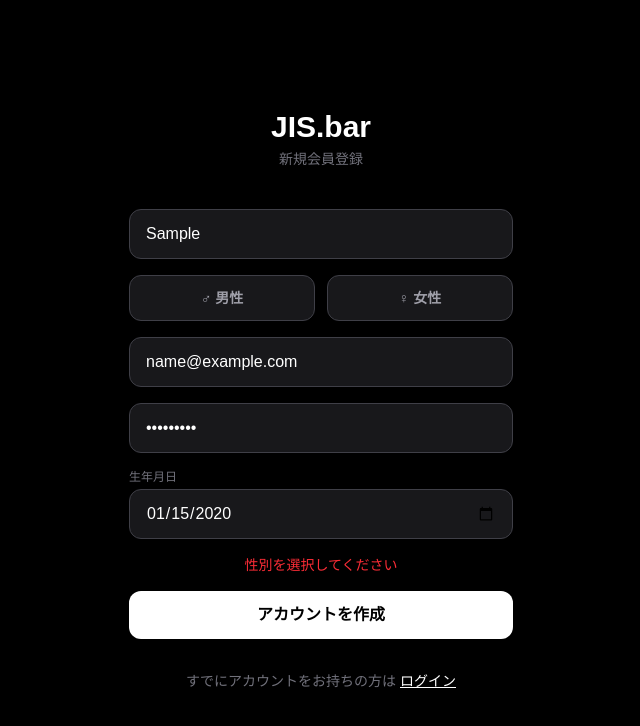
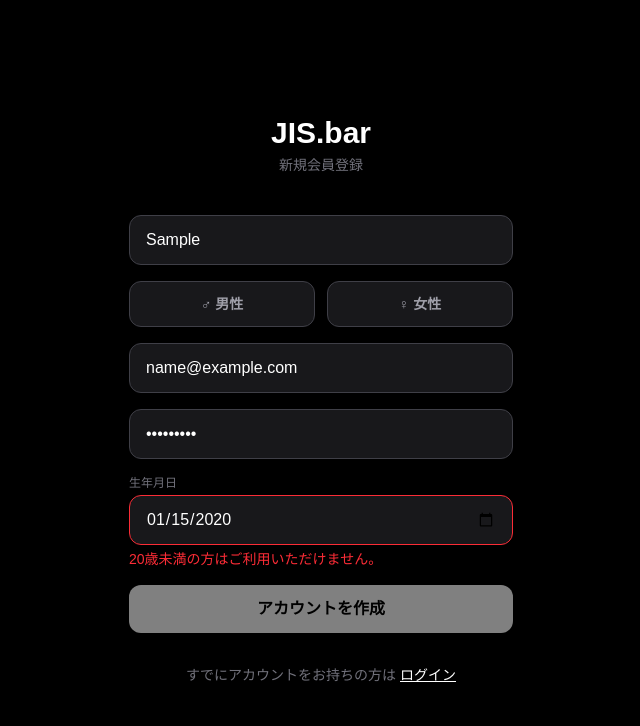
Before and after one commit to clover1603/jis-lounge-app, a Next.js app: page /register in a window 1280 px wide. Both pictures are taken after typing "Sample", "name@example.com", "Sample123", "2020-01-15" into the empty fields and a click on the button "アカウントを作成". Shown: the top 726 px of the page, without its empty margins (319-959 px from the left). Built offline with nearby package versions, Linux system fonts and the light colour scheme.

Commit message:
feat(register): 20歳未満登録禁止バリデーション追加（FE+サーバーアクション）

```diff
--- /dev/null
+++ b/src/app/(auth)/register/actions.ts
@@ -0,0 +1,32 @@
+'use server'
+
+import { createServerSupabaseClient } from '@/lib/supabase/server'
+import { calcAgeJST } from '@/lib/utils/age'
+
+type RegisterInput = {
+  nickname: string
+  email: string
+  password: string
+  birthday: string
+  gender: 'male' | 'female'
+}
+
+export async function registerAction(input: RegisterInput): Promise<{ error: string | null }> {
+  const { nickname, email, password, birthday, gender } = input
+
+  // サーバー側年齢チェック（クライアント改ざん対策）
+  if (birthday && calcAgeJST(birthday) < 20) {
+    return { error: '20歳未満の方はご利用いただけません。' }
+  }
+
+  const supabase = await createServerSupabaseClient()
+  const { error } = await supabase.auth.signUp({
+    email,
+    password,
+    options: {
+      data: { nickname, birthday: birthday || null, gender },
+    },
+  })
+
+  return { error: error?.message ?? null }
+}
--- a/src/app/(auth)/register/page.tsx
+++ b/src/app/(auth)/register/page.tsx
@@ -2,7 +2,8 @@
 
 import { useState } from 'react'
 import Link from 'next/link'
-import { createClient } from '@/lib/supabase/client'
+import { calcAgeJST } from '@/lib/utils/age'
+import { registerAction } from './actions'
 
 export default function RegisterPage() {
   const [nickname, setNickname] = useState('')
@@ -13,24 +14,31 @@ export default function RegisterPage() {
   const [error, setError] = useState('')
   const [loading, setLoading] = useState(false)
 
+  const isUnder20 = birthday !== '' && calcAgeJST(birthday) < 20
+  const canSubmit = !loading && !isUnder20
+
   async function handleRegister(e: React.FormEvent) {
     e.preventDefault()
     if (!gender) { setError('性別を選択してください'); return }
+    if (isUnder20) { setError('20歳未満の方はご利用いただけません。'); return }
+
     setLoading(true)
     setError('')
-    const supabase = createClient()
-    const { error } = await supabase.auth.signUp({
+
+    const result = await registerAction({
+      nickname,
       email,
       password,
-      options: {
-        data: { nickname, birthday: birthday || null, gender },
-      },
+      birthday,
+      gender,
     })
-    if (error) {
-      setError(error.message || 'エラーが発生しました')
+
+    if (result.error) {
+      setError(result.error)
       setLoading(false)
       return
     }
+
     window.location.href = '/board'
   }
 
@@ -87,14 +95,19 @@ export default function RegisterPage() {
             <input
               type="date"
               value={birthday}
-              onChange={e => setBirthday(e.target.value)}
-              className="w-full bg-zinc-900 border border-zinc-700 rounded-xl px-4 py-3 text-white focus:outline-none focus:border-zinc-400"
+              onChange={e => { setBirthday(e.target.value); setError('') }}
+              className={`w-full bg-zinc-900 rounded-xl px-4 py-3 text-white focus:outline-none border ${
+                isUnder20 ? 'border-red-500' : 'border-zinc-700 focus:border-zinc-400'
+              }`}
             />
+            {isUnder20 && (
+              <p className="text-red-500 text-sm mt-1">20歳未満の方はご利用いただけません。</p>
+            )}
           </div>
           {error && <p className="text-red-500 text-sm text-center">{error}</p>}
           <button
             type="submit"
-            disabled={loading}
+            disabled={!canSubmit}
             className="w-full bg-white text-black font-bold py-3 rounded-xl disabled:opacity-50"
           >
             {loading ? '登録中...' : 'アカウントを作成'}
--- /dev/null
+++ b/src/lib/supabase/server.ts
@@ -0,0 +1,26 @@
+import { createServerClient } from '@supabase/ssr'
+import { cookies } from 'next/headers'
+
+export async function createServerSupabaseClient() {
+  const cookieStore = await cookies()
+  return createServerClient(
+    process.env.NEXT_PUBLIC_SUPABASE_URL!,
+    process.env.NEXT_PUBLIC_SUPABASE_ANON_KEY!,
+    {
+      cookies: {
+        getAll() {
+          return cookieStore.getAll()
+        },
+        setAll(cookiesToSet) {
+          try {
+            cookiesToSet.forEach(({ name, value, options }) =>
+              cookieStore.set(name, value, options)
+            )
+          } catch {
+            // Server Component から呼ばれた場合は無視
+          }
+        },
+      },
+    }
+  )
+}
--- /dev/null
+++ b/src/lib/utils/age.ts
@@ -0,0 +1,18 @@
+/**
+ * 生年月日文字列（YYYY-MM-DD）から日本時間基準の年齢を返す
+ * 境界日（誕生日当日）は加齢済みとして扱う
+ */
+export function calcAgeJST(birthdayStr: string): number {
+  const nowJST = new Date(Date.now() + 9 * 60 * 60 * 1000)
+  const todayYear  = nowJST.getUTCFullYear()
+  const todayMonth = nowJST.getUTCMonth() + 1
+  const todayDay   = nowJST.getUTCDate()
+
+  const [birthYear, birthMonth, birthDay] = birthdayStr.split('-').map(Number)
+
+  let age = todayYear - birthYear
+  if (todayMonth < birthMonth || (todayMonth === birthMonth && todayDay < birthDay)) {
+    age--
+  }
+  return age
+}
```
